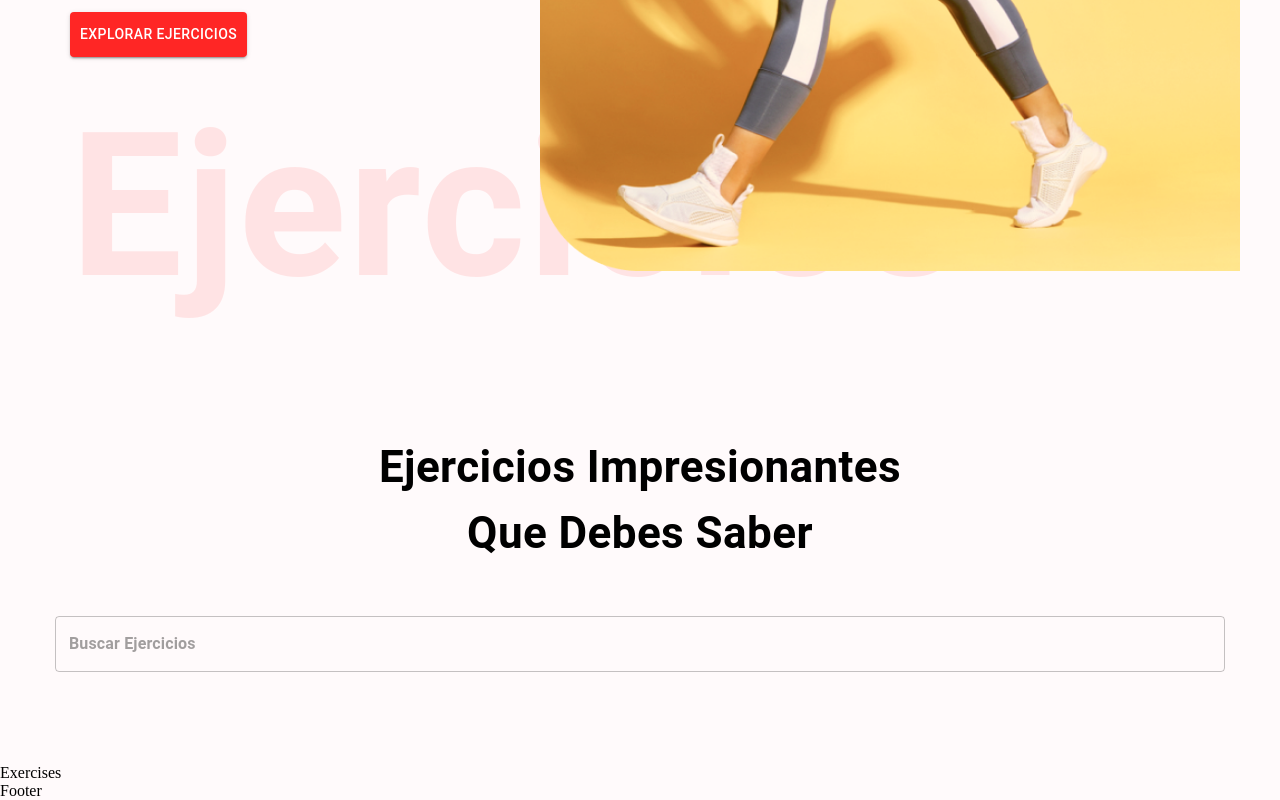
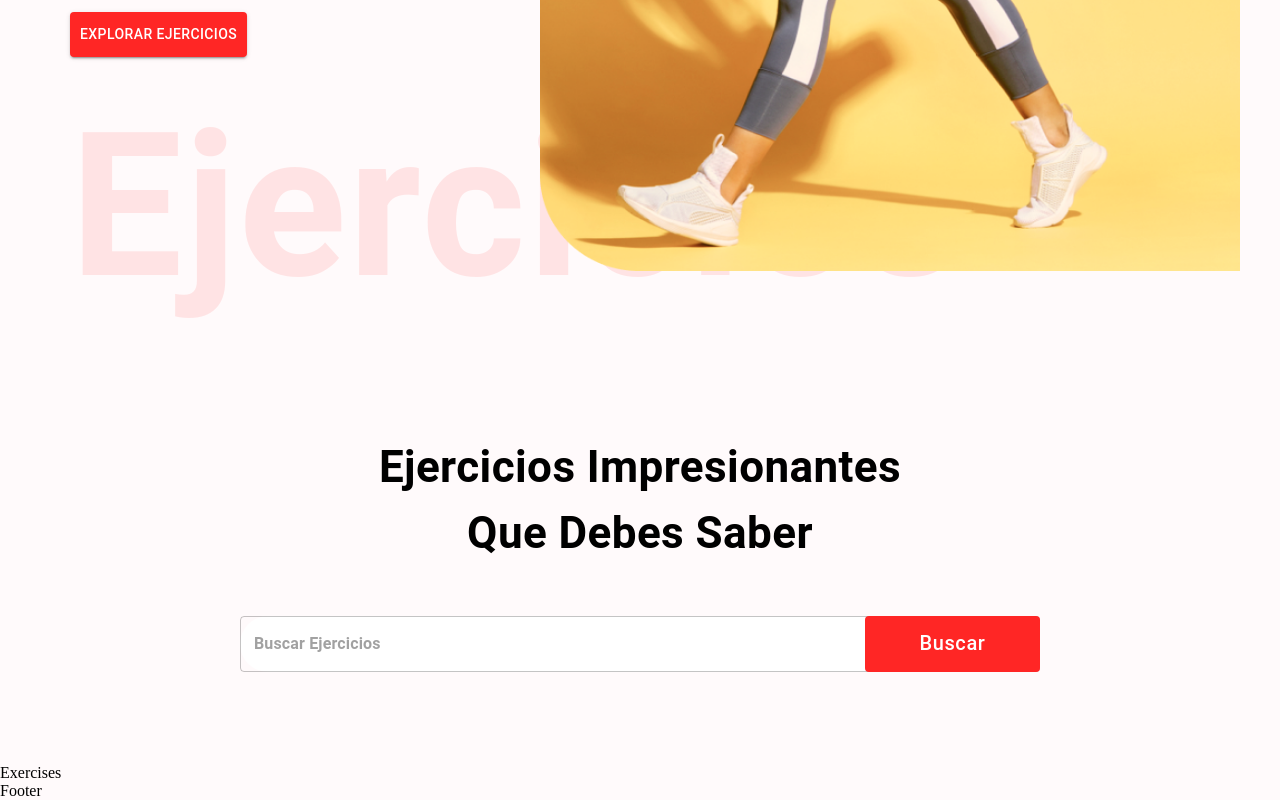
Before and after one commit to alexdevzen/fitness, a React (Create React App) app: page / in a window 1280 px wide. Shown: the part 595-1395 px from the top of the page. Built offline with nearby package versions, Linux system fonts and the light colour scheme.

Commit message:
Search exercises design ok

```diff
--- a/src/components/SearchExercises.js
+++ b/src/components/SearchExercises.js
@@ -2,6 +2,18 @@ import React, { useEffect, useState } from "react";
 import { Box, Button, Stack, TextField, Typography } from "@mui/material";
 
 const SearchExercises = () => {
+
+const [search, setSearch] = useState('')
+
+const handleSearch = async () => {
+  if(search) {
+   // const exercisesData = await fetchData();
+  }
+
+}
+
+
+
   return (
     <Stack alignItems="center" mt="37px" justifyContent="center" p="20px">
       <Typography
@@ -24,14 +36,32 @@ const SearchExercises = () => {
             border: 'none',
             borderRadius: '4px'
           },
-          width: { lg: '1170px', xs: '350px' }
+          width: { lg: '800px', xs: '350px' },
+          backgroundColor: '#fff', borderRadius: '40px'
         }}
           height="76px"
-          value=""
-          onChange={(e) => {}}
-          placeholder="Buscar Ejercicios"
+          value={search}
+          onChange={(e) => setSearch(e.target.value.toLowerCase())}
+          placeholder="Buscar Ejercicios"ñ
           type="text"
         />
+
+<Button className="search-btn"
+sx={{
+  bgcolor: '#FF2625',
+  color: '#fff',
+  textTransform: 'none',
+  width: { lg: '175px', xs: '80px'},
+  fontSize: { lg: '20px', xs: '14px'},
+  height: '56px',
+  position: "absolute",
+  right: '0'
+}}
+onClick={handleSearch}
+>
+  Buscar
+</Button>
+
       </Box>
     </Stack>
   );
```
Also changed, not shown: src/utils/fetchData.js (added).
